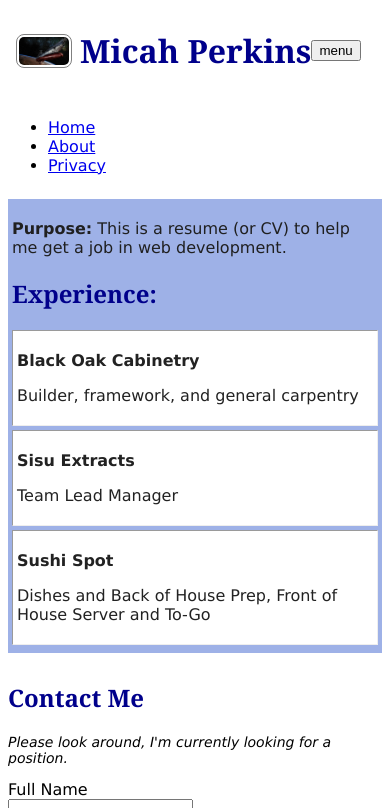
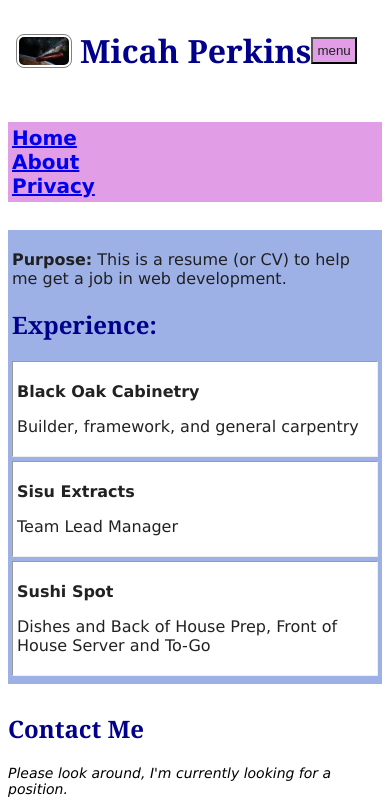
Before and after one commit to Micah-Perkins/Resume_project, a plain HTML site: page Index.html in a window 390 px wide. Both pictures are taken after a click on the button "menu". Shown: the top 808 px of the page. Drawn offline with Linux system fonts and the light colour scheme.

Commit message:
changes to ReadMe and css styles added deadlink

```diff
--- a/Index.html
+++ b/Index.html
@@ -19,14 +19,14 @@
 
                 <ul id="menu-desktop">
                     <li class="active"><a href="Index.html">Home</a></li>
-                    <li><a href="about.html">About</a></li>
-                    <li><a href="privacy.html">Privacy</a></li>
+                    <li><a href="#">About</a></li>
+                    <li><a href="#">Privacy</a></li>
                 </ul>
             </header>
             <ul id="menu">
                 <li class="active"><a href="Index.html">Home</a></li>
-                <li><a href="about.html">About</a></li>
-                <li><a href="privacy.html">Privacy</a></li>
+                <li><a href="#">About</a></li>
+                <li><a href="#">Privacy</a></li>
             </ul>
             <main>
                 <p><strong>Purpose:</strong> This is a resume (or CV) to help me get a job in web development.</p>
--- a/site.css
+++ b/site.css
@@ -10,7 +10,9 @@ header {
 }
 
 .toggle-menu {
-  /* Style for menu button */
+  background-color: rgb(225, 158, 231);
+  padding: 4px;
+  color: #202020;
 }
 
 #menu-desktop {
@@ -21,7 +23,12 @@ header {
   grid-area: menu;
   display: none;
   flex-direction: column;
-  /* mobile menu style go heeeerrrr */
+  background-color: rgb(225, 158, 231);
+  padding: 4px;
+  font-size:1.25em;
+  font-weight:bold;
+  color:white;
+  text-decoration:none;
 }
 
 main {
```
Also changed, not shown: bars-solid.svg (added), 2 other files.
